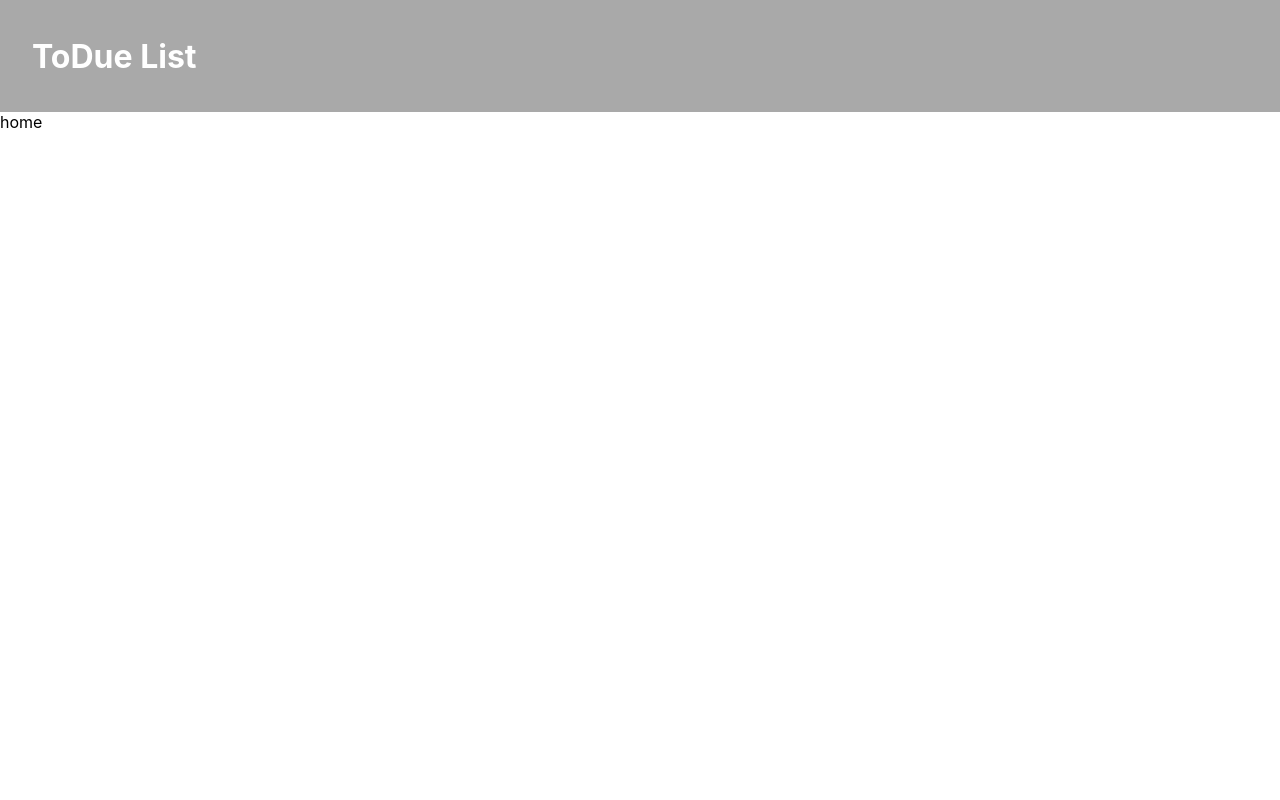
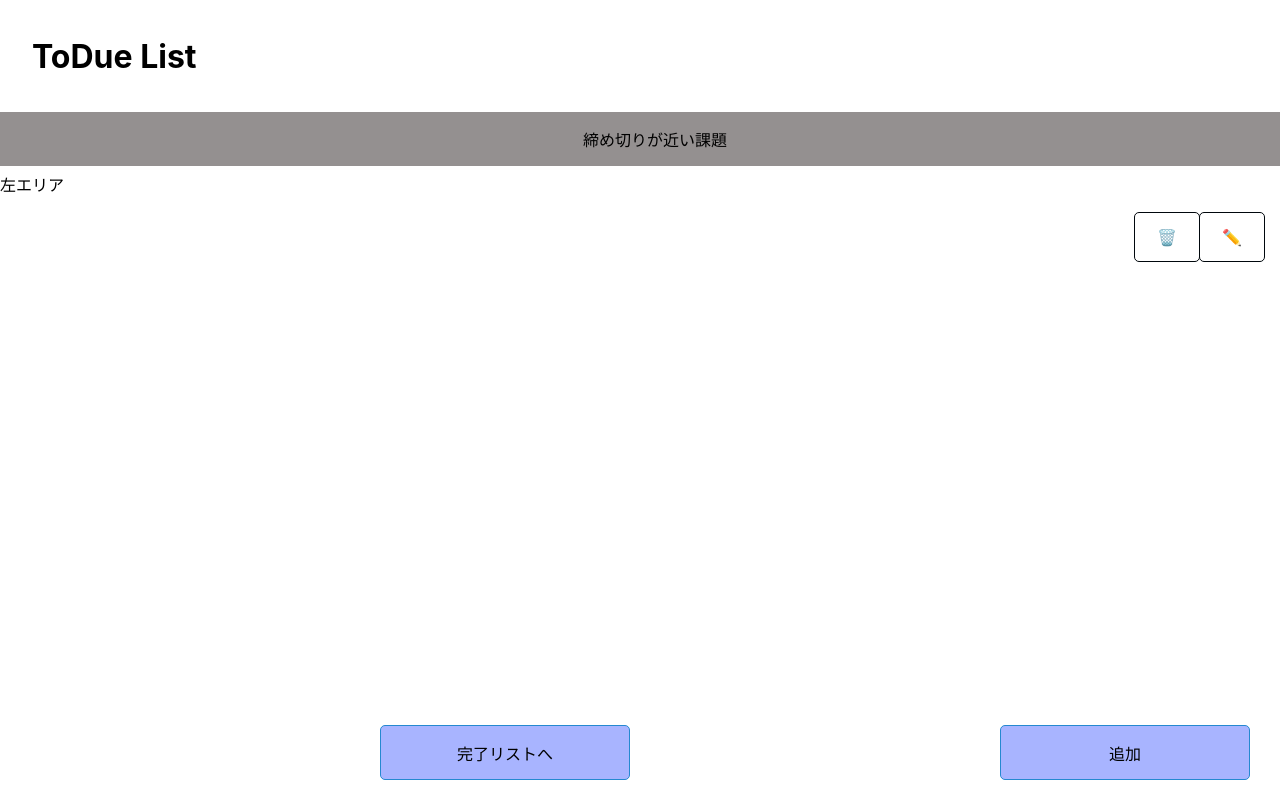
Before and after one commit to takumi4850-06/ToDue-list, a React (Create React App) app: page / in a window 1280 px wide. Built offline with nearby package versions, Linux system fonts and the light colour scheme.

Commit message:
メイン画面作成,完了リスト画面ト最初だけ

```diff
--- a/src/pages/Home.jsx
+++ b/src/pages/Home.jsx
@@ -1,5 +1,37 @@
 import '../styles/Home.css';
 
 export default function Home() {
-  return <div>home</div>;
+  const handleH1Click = () => {
+    alert('編集画面が表示されたよ');
+  };
+
+  return (
+    <div>
+      <div className="top-text">締め切りが近い課題</div>
+
+      <h1>home</h1>
+
+      <div className="container">
+        <div className="left">
+          <p>左エリア</p>
+        </div>
+        <div className="center">
+          <button id="h2" type="submit">
+            完了リストへ
+          </button>
+        </div>
+        <div calssName="right">
+          <button id="h1" type="submit">
+            追加
+          </button>
+          <button id="h3" type="button" onClick={handleH1Click}>
+            ✏️
+          </button>
+          <button id="h4" type="button" onClick={handleH1Click}>
+            🗑️
+          </button>
+        </div>
+      </div>
+    </div>
+  );
 }
--- a/src/styles/Header.css
+++ b/src/styles/Header.css
@@ -9,8 +9,8 @@ body {
 }
 
 .header {
-  background-color: #a9a9a9;
-  color: white;
+  background-color: #ffffff;
+  color: rgb(0, 0, 0);
   width: 100%;
   position: fixed;
   top: 0;
--- a/src/styles/Home.css
+++ b/src/styles/Home.css
@@ -0,0 +1,75 @@
+#h1 {
+    display: flex;
+    justify-content: center;
+    align-items: center;
+    width: 250px;
+    margin:0 auto;
+    padding: .9em 2em;
+    border: 1px solid #2589d0;
+    border-radius: 5px;
+    background-color: #A8B4FF;
+    color: #000000;
+    font-size: 1em;
+    position: fixed;
+    bottom: 20px;
+    right: 30px
+}
+#h2 {
+    display: flex;
+    justify-content: center;
+    align-items: center;
+    width: 250px;
+    margin:0 auto;
+    padding: .9em 2em;
+    border: 1px solid #2589d0;
+    border-radius: 5px;
+    background-color: #A8B4FF;
+    color: #000000;
+    font-size: 1em;
+    position: fixed;
+    bottom: 20px;
+    right: 650px;
+
+}
+#h3 {
+    display: flex;
+    justify-content: center;
+    align-items: center;
+    width: 25px;
+    margin:0 auto;
+    padding: .9em 2em;
+    border: 1px solid #00070c;
+    border-radius: 5px;
+    background-color: #ffffff;
+    color: #000000;
+    font-size: 1em;
+    position:fixed;
+    bottom: 80;
+    right: 15px;
+}
+#h4 {
+    display: flex;
+    justify-content: center;
+    align-items: center;
+    width: 25px;
+    margin:0 auto;
+    padding: .9em 2em;
+    border: 1px solid #00070c;
+    border-radius: 5px;
+    background-color: #ffffff;
+    color: #000000;
+    font-size: 1em;
+    position:fixed;
+    bottom: 80;
+    right: 80px;
+}
+/* Home.css */
+.top-text {
+    position: fixed;
+    top: 5;
+    width: 100%;
+    text-align: center;
+    background-color: #949090;
+    padding:  15px;
+    z-index: 1000;
+}
```
Also changed, not shown: src/pages/delete.jsx (added, +13 -0 lines).
